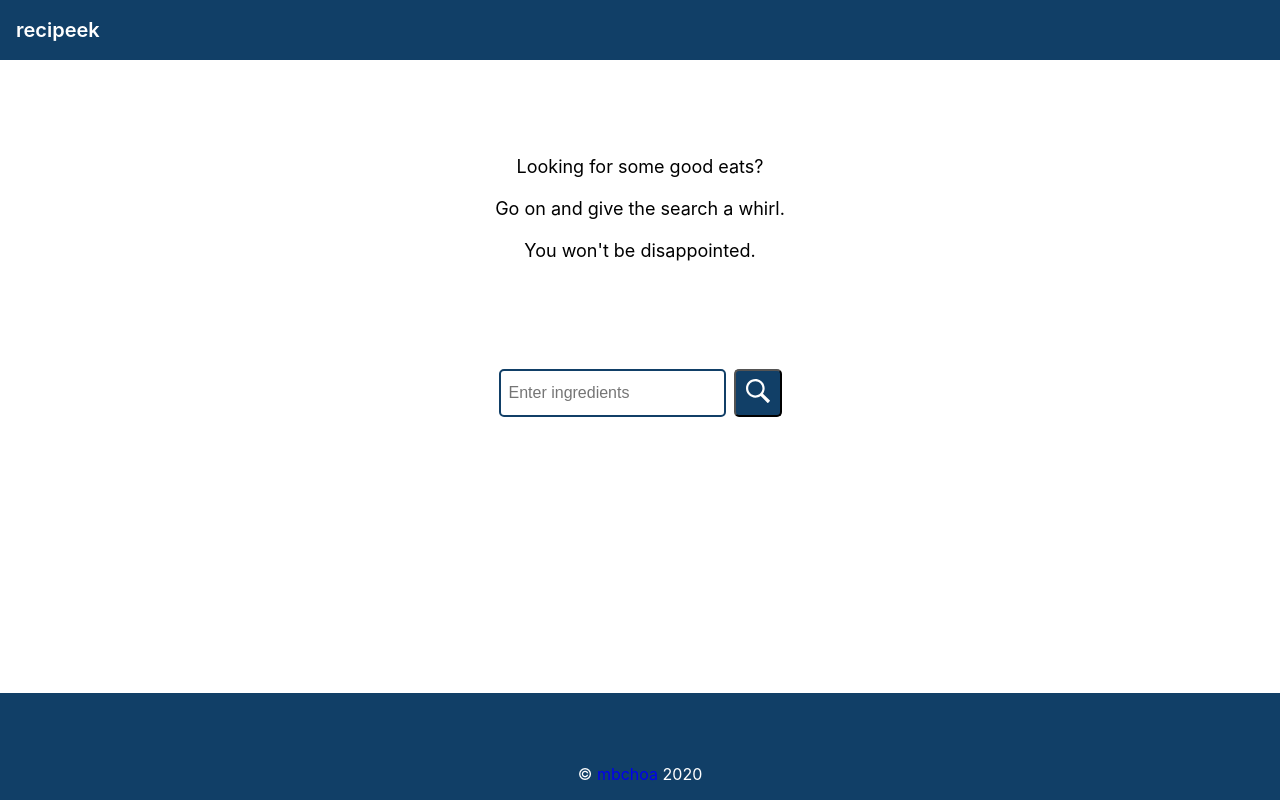
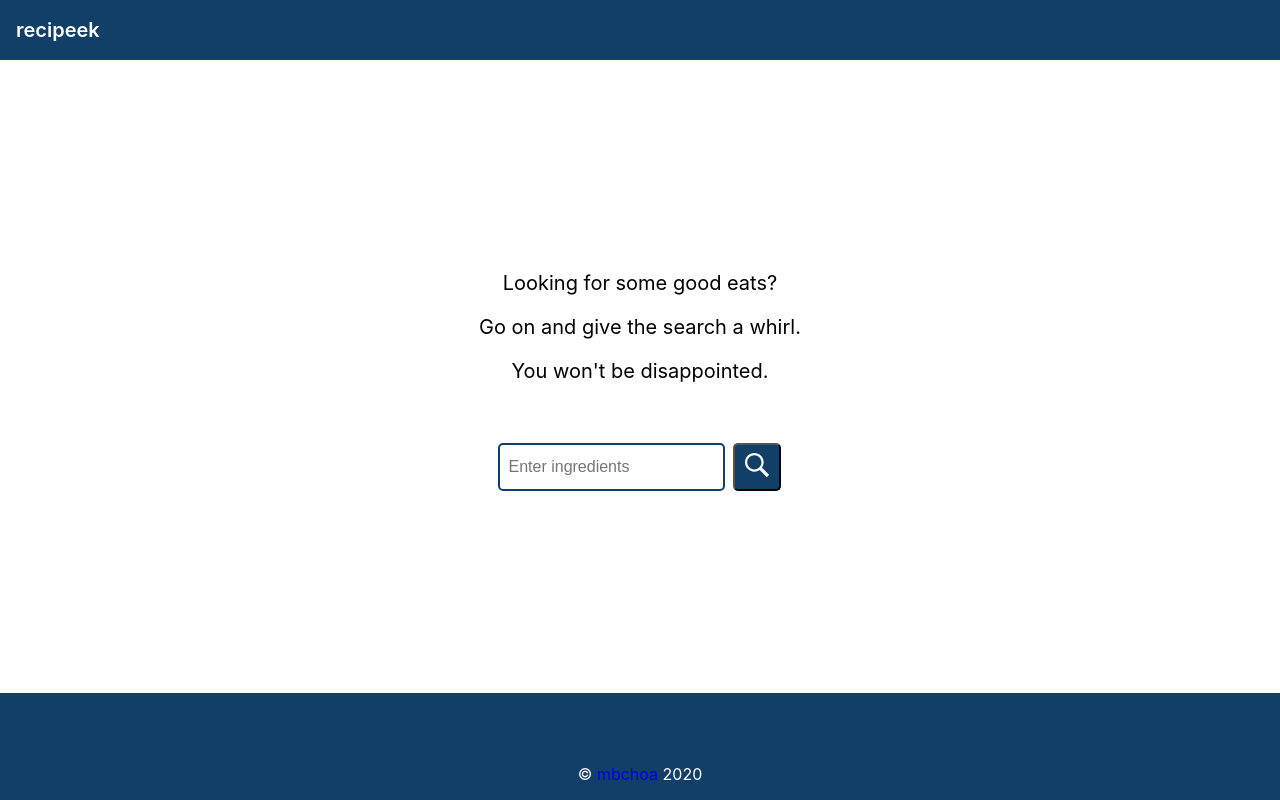
Before and after one commit to mbchoa/recipeek, a React (Create React App) app: page / in a window 1280 px wide. Built offline with nearby package versions, Linux system fonts and the light colour scheme; what lozad would draw is missing.

Commit message:
refactor: Minor styling updates

```diff
--- a/src/App.tsx
+++ b/src/App.tsx
@@ -11,7 +11,11 @@ import SearchForm from './components/SearchForm';
 import SearchResults from './components/SearchResults';
 
 const Main = styled.main`
+  align-items: center;
+  display: flex;
   flex: 1 0 auto;
+  flex-direction: column;
+  justify-content: center;
 `;
 
 const App = () => (
--- a/src/components/LazyLoadImage.tsx
+++ b/src/components/LazyLoadImage.tsx
@@ -12,7 +12,7 @@ const observer = lozad();
 
 const Image = styled.img.attrs({ className: 'lozad' })`
   opacity: 0;
-  transition: opacity 1s;
+  transition: all 1s;
   &[data-loaded='true'] {
     opacity: 1;
   }
--- a/src/components/SearchForm.tsx
+++ b/src/components/SearchForm.tsx
@@ -6,18 +6,18 @@ import { createStructuredSelector } from 'reselect';
 import { search } from '../redux/actions';
 import { hasRecipes, isSearchPending } from '../redux/selectors';
 import { space } from '../enums/space';
+import { size } from '../enums/typography';
 
 import { ReactComponent as SearchIcon } from '../assets/search-icon.svg';
 import Spinner from './Spinner';
 
-const CTAText = styled.p`
-  font-size: 18px;
-  margin: 0;
-  padding: 96px 18px;
+const Header = styled.header`
+  font-size: ${size['giga']};
+  margin: 0 0 ${space['sp-48']};
   text-align: center;
 `;
 
-const StyledForm = styled.form`
+const Form = styled.form`
   display: flex;
   justify-content: center;
   padding: ${space['sp-12']} 0;
@@ -74,29 +74,25 @@ const SearchForm: React.FC<SearchFormProps> = ({
   }
 
   return (
-    <>
+    <section>
       {hasRecipes && (
-        <CTAText>
-          Looking for some good eats?
-          <br />
-          <br />
-          Go on and give the search a whirl.
-          <br />
-          <br />
-          You won't be disappointed.
-        </CTAText>
+        <Header>
+          <p>Looking for some good eats?</p>
+          <p>Go on and give the search a whirl.</p>
+          <p>You won't be disappointed.</p>
+        </Header>
       )}
-      <StyledForm onSubmit={handleSubmit}>
+      <Form onSubmit={handleSubmit}>
         <Input
           onChange={handleChange}
           placeholder="Enter ingredients"
           value={input}
         />
         <Button type="submit">
-          {isSearchPending ? <Spinner /> : <SearchIcon />}
+          {isSearchPending ? <Spinner width={24} /> : <SearchIcon />}
         </Button>
-      </StyledForm>
-    </>
+      </Form>
+    </section>
   );
 };
 
--- a/src/components/SearchResults.tsx
+++ b/src/components/SearchResults.tsx
@@ -79,6 +79,10 @@ const SearchResults: React.FC<SearchResultsProps> = ({
     }
   }, [allRecipes]);
 
+  if (!allRecipes.length) {
+    return null;
+  }
+
   return (
     <Block>
       <SearchResultsList>
--- a/src/components/SearchResultsItem.tsx
+++ b/src/components/SearchResultsItem.tsx
@@ -77,7 +77,7 @@ const NutritionOverlayLayout = styled.div`
   width: 100%;
 `;
 
-const Content = styled.section`
+const Content = styled.div`
   position: relative;
   :hover ${RecipeImage} {
     filter: blur(3px);
```
